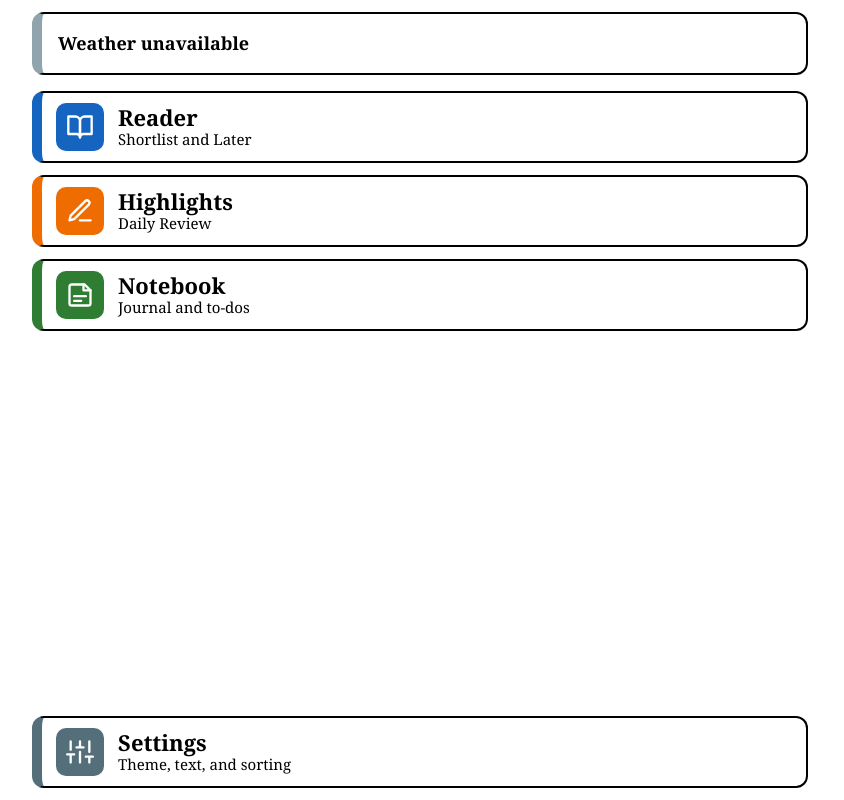
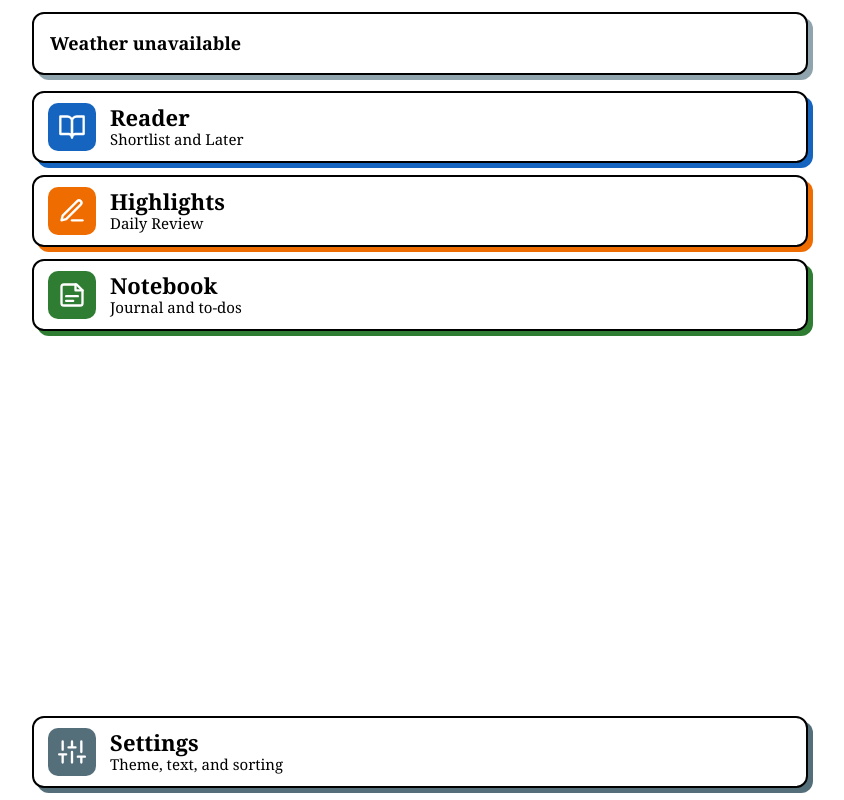
Before and after one commit to ntwkrgr/readwise-reader-personal-site, a Flask app: template templates/dashboard.html in a window 1280 px wide. Shown: the whole page, without its empty margins (220-1064 px from the left). Run offline with Flask 3, Linux system fonts and the light colour scheme; the template is opened without the code that fills it, so the values that code supplies are empty.

Commit message:
style: replace home card left stripes with colored offset shadows
Co-Authored-By: Claude Opus 5.5 <noreply@anthropic.com>

```diff
--- a/templates/dashboard.html
+++ b/templates/dashboard.html
@@ -11,14 +11,14 @@
         min-height: calc(100vh - 24px);
         margin: 0;
     }
-    /* Weather hero card: colored icon left, big temperature right, stripe colored by condition */
+    /* Weather hero card: colored icon left, big temperature right, shadow colored by condition */
     .weather-card {
         display: flex;
         align-items: center;
         padding: 16px;
         margin: 0 0 16px 0;
         border: 2px solid #000;
-        border-left: 10px solid #90a4ae;
+        box-shadow: 5px 5px 0 #90a4ae;
         border-radius: 12px;
         background: #fff;
         color: #000;
@@ -58,12 +58,12 @@
         font-size: 18px;
         font-weight: 700;
     }
-    /* Weather stripe color per condition (cloudy, fog, and unavailable keep the gray default) */
-    .wx-clear, .wx-partly, .wx-storm { border-left-color: #ffa000; }
-    .wx-night { border-left-color: #5c6bc0; }
-    .wx-rain { border-left-color: #1e88e5; }
-    .wx-snow { border-left-color: #039be5; }
-    /* Section card: colored left stripe, colored icon tile, black/white text */
+    /* Weather shadow color per condition (cloudy, fog, and unavailable keep the gray default) */
+    .wx-clear, .wx-partly, .wx-storm { box-shadow: 5px 5px 0 #ffa000; }
+    .wx-night { box-shadow: 5px 5px 0 #5c6bc0; }
+    .wx-rain { box-shadow: 5px 5px 0 #1e88e5; }
+    .wx-snow { box-shadow: 5px 5px 0 #039be5; }
+    /* Section card: colored offset shadow, colored icon tile, black/white text */
     .dashboard-card {
         display: flex;
         align-items: center;
@@ -71,7 +71,7 @@
         padding: 10px 14px;
         margin: 0 0 12px 0;
         border: 2px solid #000;
-        border-left: 10px solid #000;
+        box-shadow: 5px 5px 0 #000;
         border-radius: 12px;
         background: #fff;
         color: #000;
@@ -105,14 +105,14 @@
         font-size: 15px;
         line-height: 1.3;
     }
-    /* Per-section accent: stripe and icon tile share one color */
-    .card-reader { border-left-color: #1565c0; }
+    /* Per-section accent: shadow and icon tile share one color */
+    .card-reader { box-shadow: 5px 5px 0 #1565c0; }
     .card-reader .dashboard-card-icon { background: #1565c0; }
-    .card-highlights { border-left-color: #ef6c00; }
+    .card-highlights { box-shadow: 5px 5px 0 #ef6c00; }
     .card-highlights .dashboard-card-icon { background: #ef6c00; }
-    .card-notebook { border-left-color: #2e7d32; }
+    .card-notebook { box-shadow: 5px 5px 0 #2e7d32; }
     .card-notebook .dashboard-card-icon { background: #2e7d32; }
-    .card-settings { border-left-color: #546e7a; }
+    .card-settings { box-shadow: 5px 5px 0 #546e7a; }
     .card-settings .dashboard-card-icon { background: #546e7a; }
     /* Highlight of the day: quote card linking to the Daily Review */
     .highlight-card {
@@ -120,7 +120,7 @@
         padding: 12px 14px;
         margin: 0 0 12px 0;
         border: 2px solid #000;
-        border-left: 10px solid #ef6c00;
+        box-shadow: 5px 5px 0 #ef6c00;
         border-radius: 12px;
         background: #fff;
         color: #000;
@@ -146,15 +146,13 @@
         margin-top: auto;
         margin-bottom: 0;
     }
-    /* Dark theme: flip text and background; recolor only the plain borders so colored stripes stay */
+    /* Dark theme: flip text, background, and border; colored shadows stay */
     body.theme-dark .weather-card,
     body.theme-dark .dashboard-card,
     body.theme-dark .highlight-card {
         background: #000;
         color: #fff;
-        border-top-color: #fff;
-        border-right-color: #fff;
-        border-bottom-color: #fff;
+        border-color: #fff;
     }
 </style>
 {% endblock %}
```
Also changed, not shown: tests/test_dashboard.py (+5 -3 lines), README.md.
